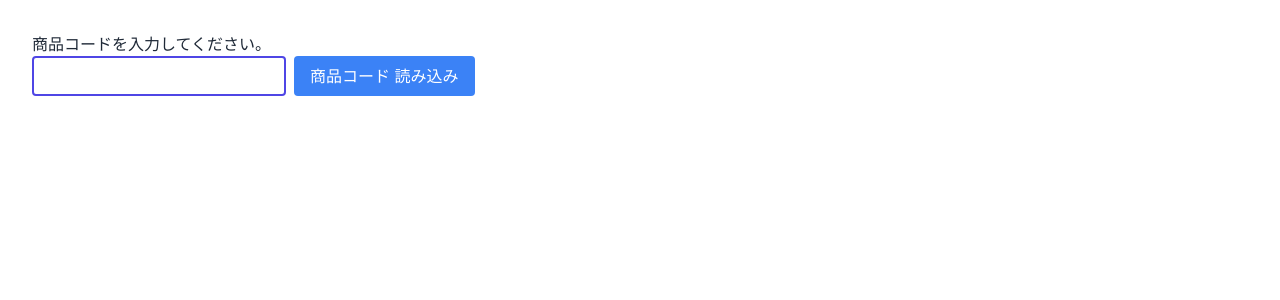
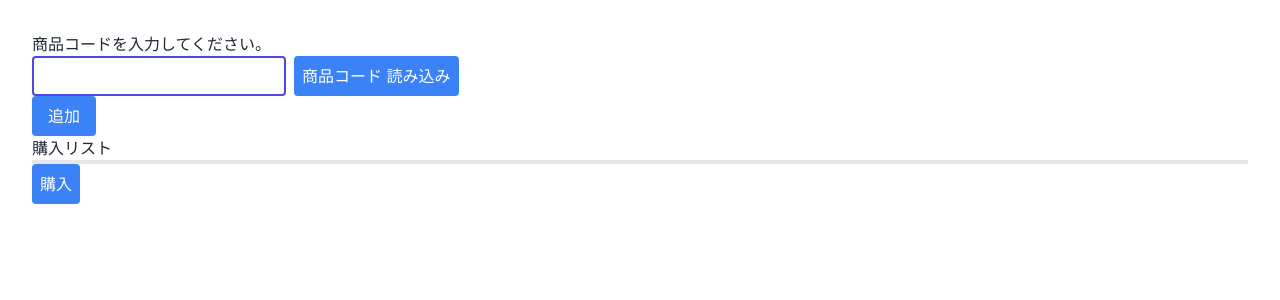
Before and after one commit to IwamuraHayato/Step4_POS-APP_front, a Next.js app: page / in a window 1280 px wide. Shown: the top 300 px of the page. Built offline with nearby package versions, Linux system fonts and the light colour scheme.

Commit message:
色々進んだ

```diff
--- a/src/app/page.jsx
+++ b/src/app/page.jsx
@@ -4,19 +4,66 @@ import { useState } from 'react';
 export default function Home() {
   const [itemCode, setItemCode] = useState('');
   const [postResult, setPostResult] = useState('');
+  const [list, setList] = useState([]);
+
   const handlePostRequest = async () => {
     try{
-      const response = await fetch('http://127.0.0.1:8000/api/read', {
+      const response = await fetch(`http://127.0.0.1:8000/api/read?itemCode=${itemCode}`, {
       method: 'GET',
       headers: {
         'Content-Type': 'application/json',
       },
-      body: JSON.stringify({ itemCode }),
+      });
+    console.log(`Request URL: http://127.0.0.1:8000/api/read?itemCode=${itemCode}`);
+    const data = await response.json();
+    console.log('Response Data:', data);
+    setPostResult(data);
+    } catch (error) {
+      console.error('Error:', error);
+    }
+  };
+
+  const addList = async () => {
+    if(postResult){
+      setList([...list, postResult]);
+      setPostResult(null);
+      setItemCode('');
+    }
+  }
+
+  const handlePurchase = async () => {
+    const totalAmount = list.reduce((sum, item) => sum + item.PRICE, 0);
+    const confirmPurchase = confirm(`購入してもよろしいでしょうか？\n\n 合計金額：${totalAmount}円`);
+
+    if (!confirmPurchase) {
+      return;
+    }
+
+    try{
+      const response = await fetch(`http://127.0.0.1:8000/api/purchase`, {
+      method: 'POST',
+      headers: {
+        'Content-Type': 'application/json',
+      },
+      body: JSON.stringify({
+        items: list,
+        timestamp: new Date().toISOString(), //タイムスタンプ
+        EMP_info:  {
+          "EMP_CD": "9999999999",
+          "STORE_CD": "30",
+          "POS_NO": "90"
+        },
+        totalamt: totalAmount
+      })
       });
       const data = await response.json();
-    setPostResult(data.message);
+      console.log('Response Data:', data);
+      alert('購入が完了しました');
+      setList([]); //購入リストをクリア
+
     } catch (error) {
       console.error('Error:', error);
+      alert('購入処理に失敗しました')
     }
   };
 
@@ -26,22 +73,54 @@ export default function Home() {
         <h1>商品コードを入力してください。</h1>
         <div className="flex gap-2">
           <input
-          type="text"
-          value={itemCode}
-          onChange={(e) => setItemCode(e.target.value)}
-          className="border-2 border-indigo-600 rounded px-2 py-1"
+            type="number"
+            value={itemCode}
+            onChange={(e) => setItemCode(Number(e.target.value) ||'')}
+            className="border-2 border-indigo-600 rounded px-2 py-1"
           />
           <button
-          className="bg-blue-500 hover:bg-blue-600 text-white px-4 py-2 rounded"
-          onClick={handlePostRequest}>商品コード 読み込み
+            className="bg-blue-500 hover:bg-blue-600 text-white px-2 py-2 rounded"
+            onClick={handlePostRequest}>商品コード 読み込み
           </button>
         </div>
         {postResult && (
-            <p className="mt-2"> {postResult}</p>
-          )}
+          <div className="mt-2">
+            {postResult.error ? (
+              <p>{postResult.error}</p>
+            ) : (
+              <div>
+                <p>{postResult.NAME}</p>
+                <p>{postResult.PRICE}円</p>
+              </div>
+            )}
+          </div>
+        )}
       </section>
+
+      {/* 購入リストへ追加 */}
       <section>
+        <button
+          className="bg-blue-500 hover:bg-blue-600 text-white px-4 py-2 rounded"
+          onClick={addList}>追加
+        </button>
+      </section>
 
+      {/* 購入リスト */}
+      <section>
+        <h1>購入リスト</h1>
+        <div className='border-2'>
+          <ul>
+            {list.map((item, index) => (
+              <li key={index}>
+                <p>{item.NAME} ×１ {item.PRICE}円　{item.PRICE}円</p>
+              </li>
+            ))}
+          </ul>
+        </div>
+        <button
+          className="bg-blue-500 hover:bg-blue-600 text-white px-2 py-2 rounded"
+          onClick= {handlePurchase}>購入
+        </button>
       </section>
     </div>
   );
```
